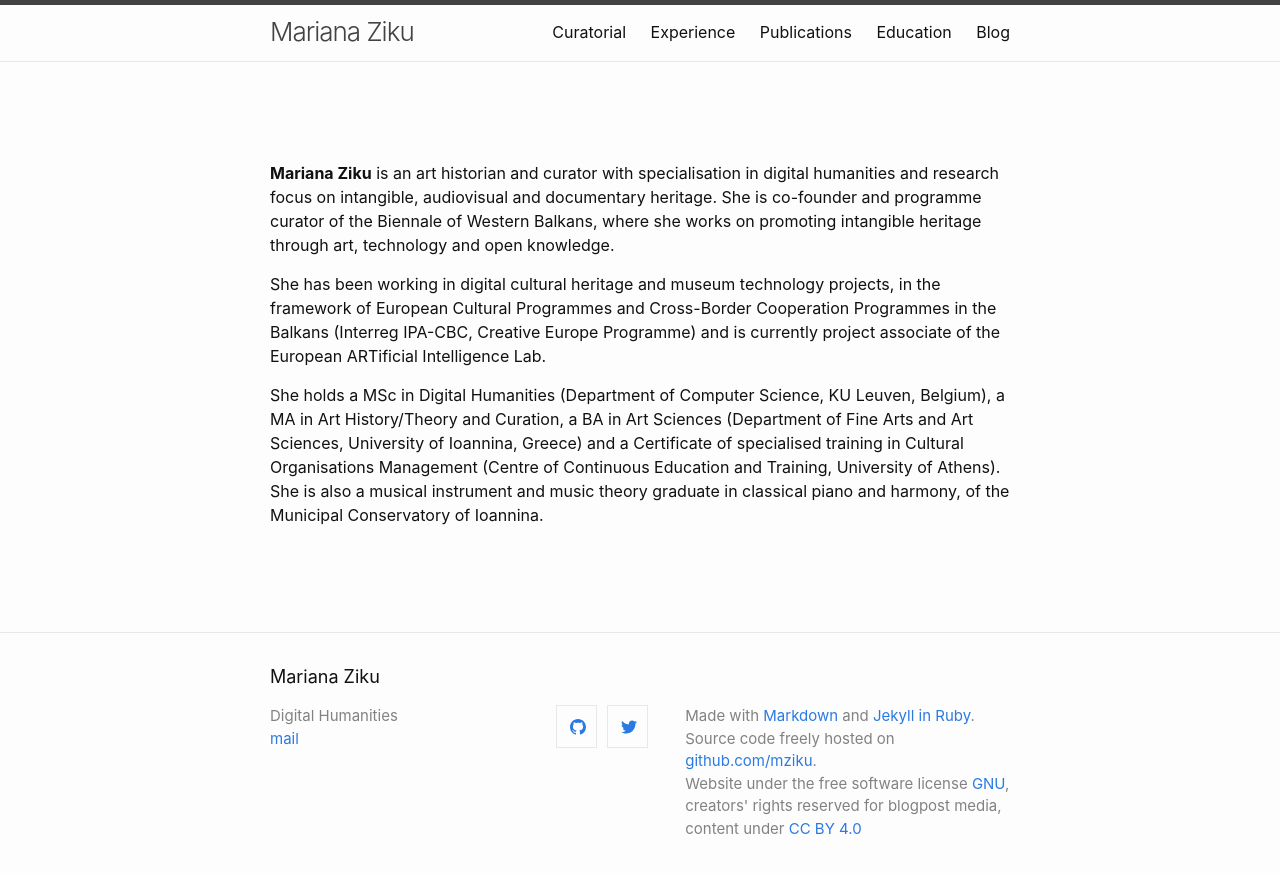
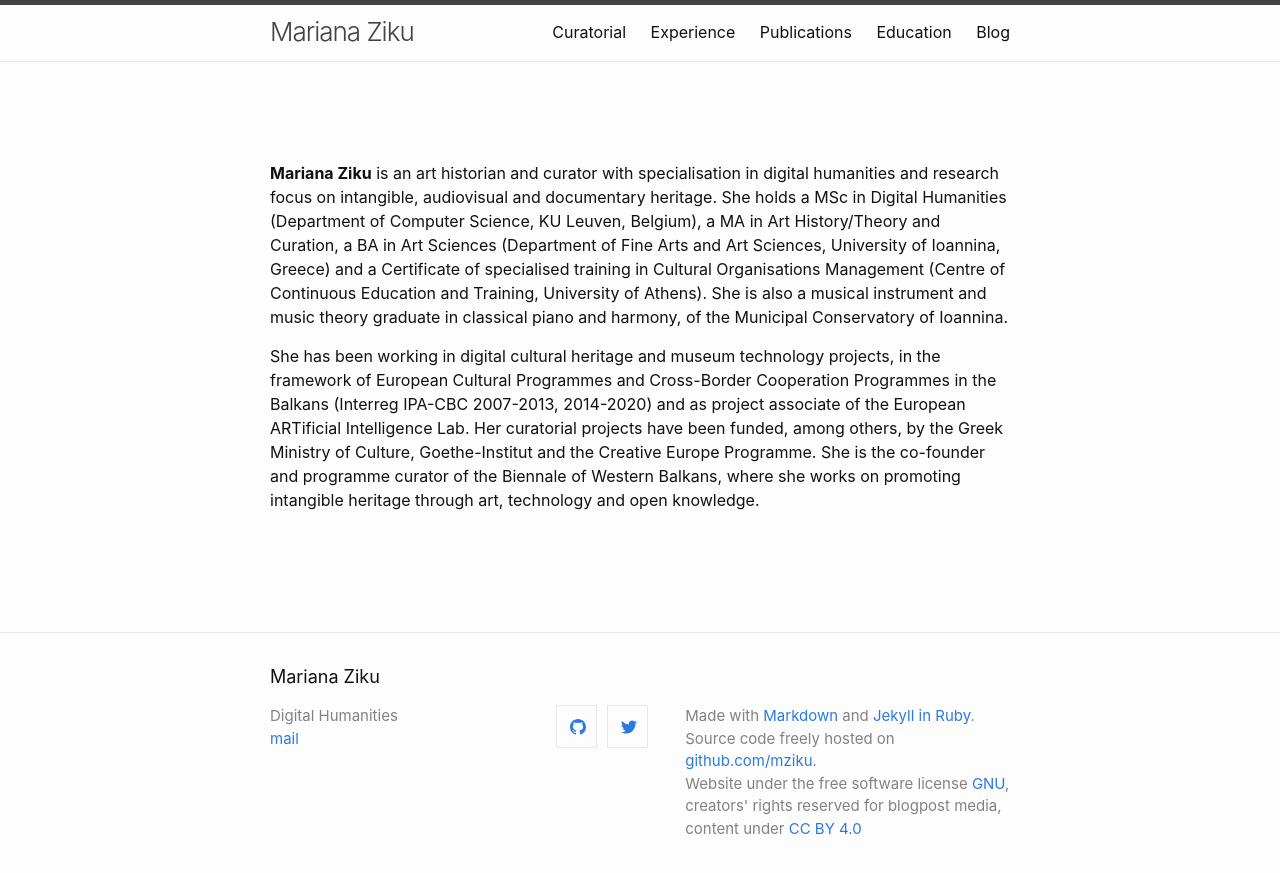
Before and after one commit to mziku/mziku.github.io, a Jekyll site: the page built from index.md, in a window 1280 px wide. Shown: the top 873 px of the page. Built offline with Jekyll 4.4.1, drawn with Linux system fonts in a browser that asks for light colours.

Commit message:
Update index.md

```diff
--- a/index.md
+++ b/index.md
@@ -4,8 +4,6 @@
 
 <br>
 
-**Mariana Ziku** is an art historian and curator with specialisation in digital humanities and research focus on intangible, audiovisual and documentary heritage. She is co-founder and programme curator of the Biennale of Western Balkans, where she works on promoting intangible heritage through art, technology and open knowledge.
+**Mariana Ziku** is an art historian and curator with specialisation in digital humanities and research focus on intangible, audiovisual and documentary heritage. She holds a MSc in Digital Humanities (Department of Computer Science, KU Leuven, Belgium), a MA in Art History/Theory and Curation, a BA in Art Sciences (Department of Fine Arts and Art Sciences, University of Ioannina, Greece) and a Certificate of specialised training in Cultural Organisations Management (Centre of Continuous Education and Training, University of Athens). She is also a musical instrument and music theory graduate in classical piano and harmony, of the Municipal Conservatory of Ioannina.
 
-She has been working in digital cultural heritage and museum technology projects, in the framework of European Cultural Programmes and Cross-Border Cooperation Programmes in the Balkans (Interreg IPA-CBC, Creative Europe Programme) and is currently project associate of the European ARTificial Intelligence Lab.
-
-She holds a MSc in Digital Humanities (Department of Computer Science, KU Leuven, Belgium), a MA in Art History/Theory and Curation, a BA in Art Sciences (Department of Fine Arts and Art Sciences, University of Ioannina, Greece) and a Certificate of specialised training in Cultural Organisations Management (Centre of Continuous Education and Training, University of Athens). She is also a musical instrument and music theory graduate in classical piano and harmony, of the Municipal Conservatory of Ioannina.
+She has been working in digital cultural heritage and museum technology projects, in the framework of European Cultural Programmes and Cross-Border Cooperation Programmes in the Balkans (Interreg IPA-CBC 2007-2013, 2014-2020) and as project associate of the European ARTificial Intelligence Lab. Her curatorial projects have been funded, among others, by the Greek Ministry of Culture, Goethe-Institut and the Creative Europe Programme. She is the co-founder and programme curator of the Biennale of Western Balkans, where she works on promoting intangible heritage through art, technology and open knowledge.
```
